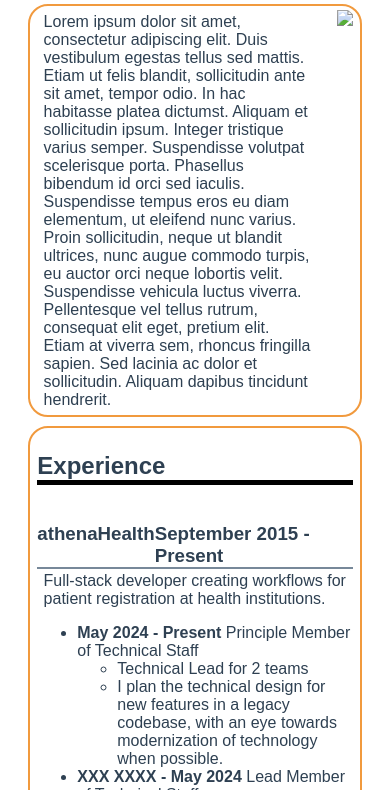
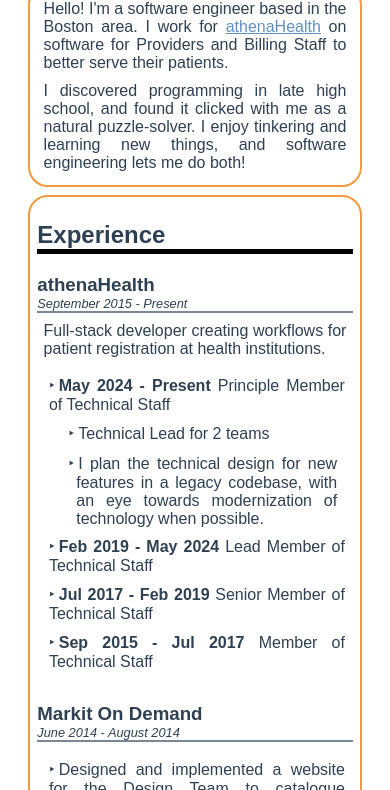
Before and after one commit to hamaritho/portfolio, an Eleventy site: page src/index.njk in a window 390 px wide. Shown: the part 110-900 px from the top of the page. Built offline with nearby package versions, Linux system fonts and the light colour scheme; Eleventy itself is replaced by a stand-in of ours; files that its build step writes are made by us from their sources.

Commit message:
update resume, add mobile styling

```diff
--- a/src/css/main.css
+++ b/src/css/main.css
@@ -22,10 +22,6 @@
 
 a:active {
   color: #f19a3e;
-}
-
-a:visited {
-  color: #2e4052;
 }
 
 header {
@@ -57,6 +53,15 @@
   justify-content: space-between;
   border-bottom: 2px solid lightslategray;
   padding: 0%;
+}
+
+ul {
+  list-style-type: none;
+}
+
+li::before {
+  content: "\2023";
+  margin-right: 1vw;
 }
 
 section h3 {
@@ -98,3 +103,56 @@
   display: flex;
   column-gap: 5%;
 }
+
+@media screen and (max-width: 600px) {
+  body {
+    text-align: justify;
+  }
+  header {
+    display: block;
+  }
+
+  header a {
+    font-size: 0.8em;
+  }
+
+  section p {
+    margin: 3% 2%;
+  }
+
+  section .item-header {
+    display: block;
+  }
+
+  section .item-header:not(:first-of-type) {
+    margin-top: 2em;
+  }
+
+  section h3:last-child:not(:first-child) {
+    font-weight: lighter;
+    font-style: italic;
+    font-size: 0.8em;
+    margin-top: 0px;
+  }
+
+  ul {
+    padding-inline-start: 1vw;
+  }
+
+  ul li {
+    margin: 2vw;
+  }
+
+  ul li ul {
+    padding-inline-start: 5vw;
+  }
+
+  ul li ul li::before {
+    margin-right: 1vw;
+    margin-left: -2vw;
+  }
+
+  table {
+    margin: 2vw auto;
+  }
+}
--- a/src/index.njk
+++ b/src/index.njk
@@ -5,20 +5,17 @@
 
 {% section 'about' %}
 
-  <p>
-    Lorem ipsum dolor sit amet, consectetur adipiscing elit. Duis vestibulum
-    egestas tellus sed mattis. Etiam ut felis blandit, sollicitudin ante sit amet,
-    tempor odio. In hac habitasse platea dictumst. Aliquam et sollicitudin ipsum.
-    Integer tristique varius semper. Suspendisse volutpat scelerisque porta.
-    Phasellus bibendum id orci sed iaculis. Suspendisse tempus eros eu diam
-    elementum, ut eleifend nunc varius. Proin sollicitudin, neque ut blandit
-    ultrices, nunc augue commodo turpis, eu auctor orci neque lobortis velit.
-    Suspendisse vehicula luctus viverra. Pellentesque vel tellus rutrum, consequat
-    elit eget, pretium elit. Etiam at viverra sem, rhoncus fringilla sapien. Sed
-    lacinia ac dolor et sollicitudin. Aliquam dapibus tincidunt hendrerit.
-  </p>
+  <div>
+    <p>
+      Hello! I'm a software engineer based in the Boston area. I work for <a href='https://www.athenahealth.com/'>athenaHealth</a>
+      on software for Providers and Billing Staff to better serve their patients.
+    </p>
 
-  <img src="broken" />
+    <p>
+      I discovered programming in late high school, and found it clicked with me as a natural puzzle-solver. I enjoy tinkering
+      and learning new things, and software engineering lets me do both!
+    </p>
+  </div>
 
 {% endsection %}
 
@@ -33,9 +30,9 @@
           <li>I plan the technical design for new features in a legacy codebase, with an eye towards modernization of technology when possible.</li>
         </ul>
       </li>
-        <li> <b>XXX XXXX - May 2024</b> Lead Member of Technical Staff</li>
-        <li> <b>XXX XXXX - XXX XXXX</b> Senior Member of Technical Staff </li>
-        <li> <b>Sep 2015 - XXX XXXX</b> Member of Technical Staff </li>
+        <li><b>Feb 2019 - May 2024</b> Lead Member of Technical Staff</li>
+        <li><b>Jul 2017 - Feb 2019</b> Senior Member of Technical Staff </li>
+        <li><b>Sep 2015 - Jul 2017</b> Member of Technical Staff </li>
       </ul>
     {% enditem %}
 
```
